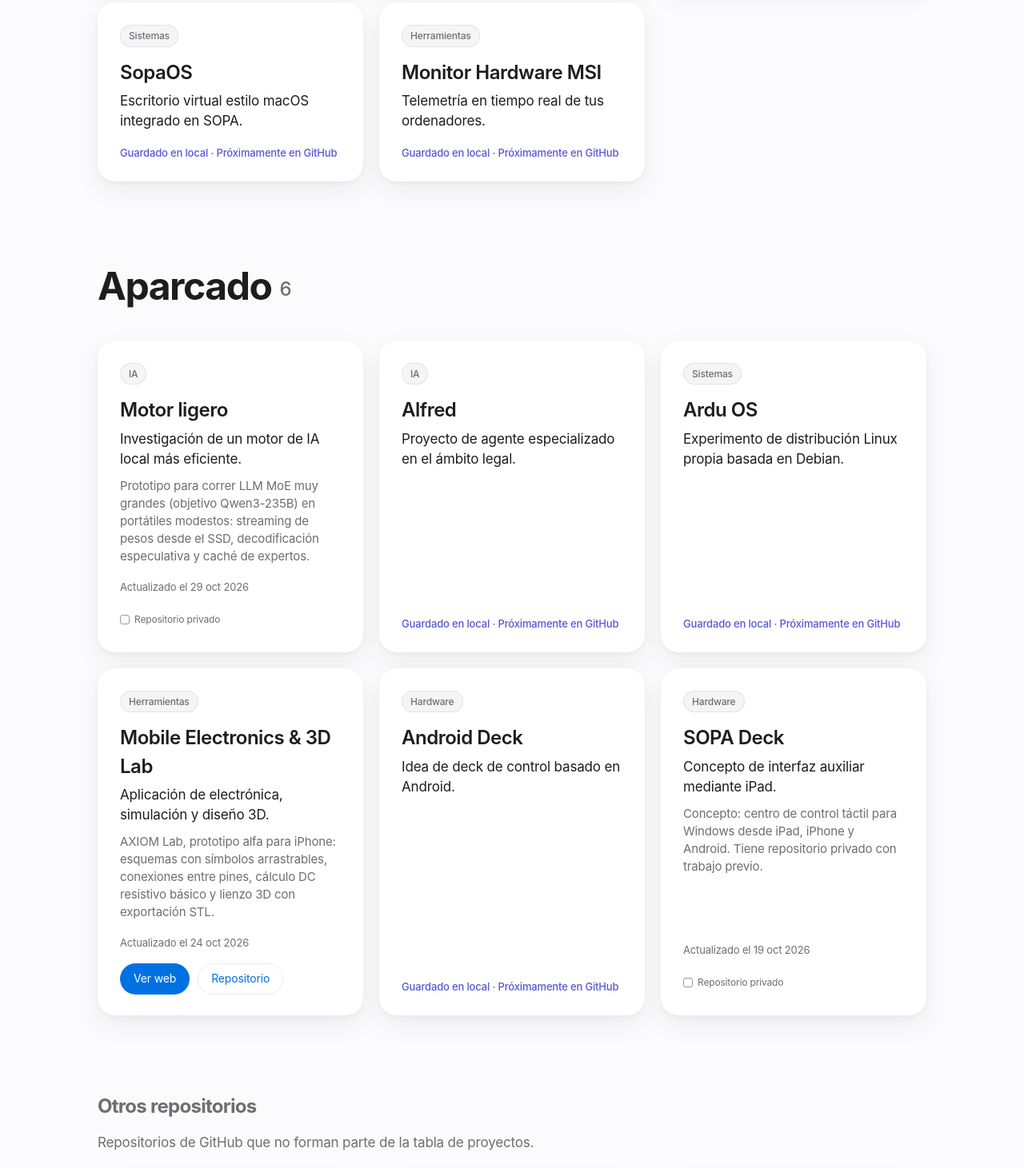
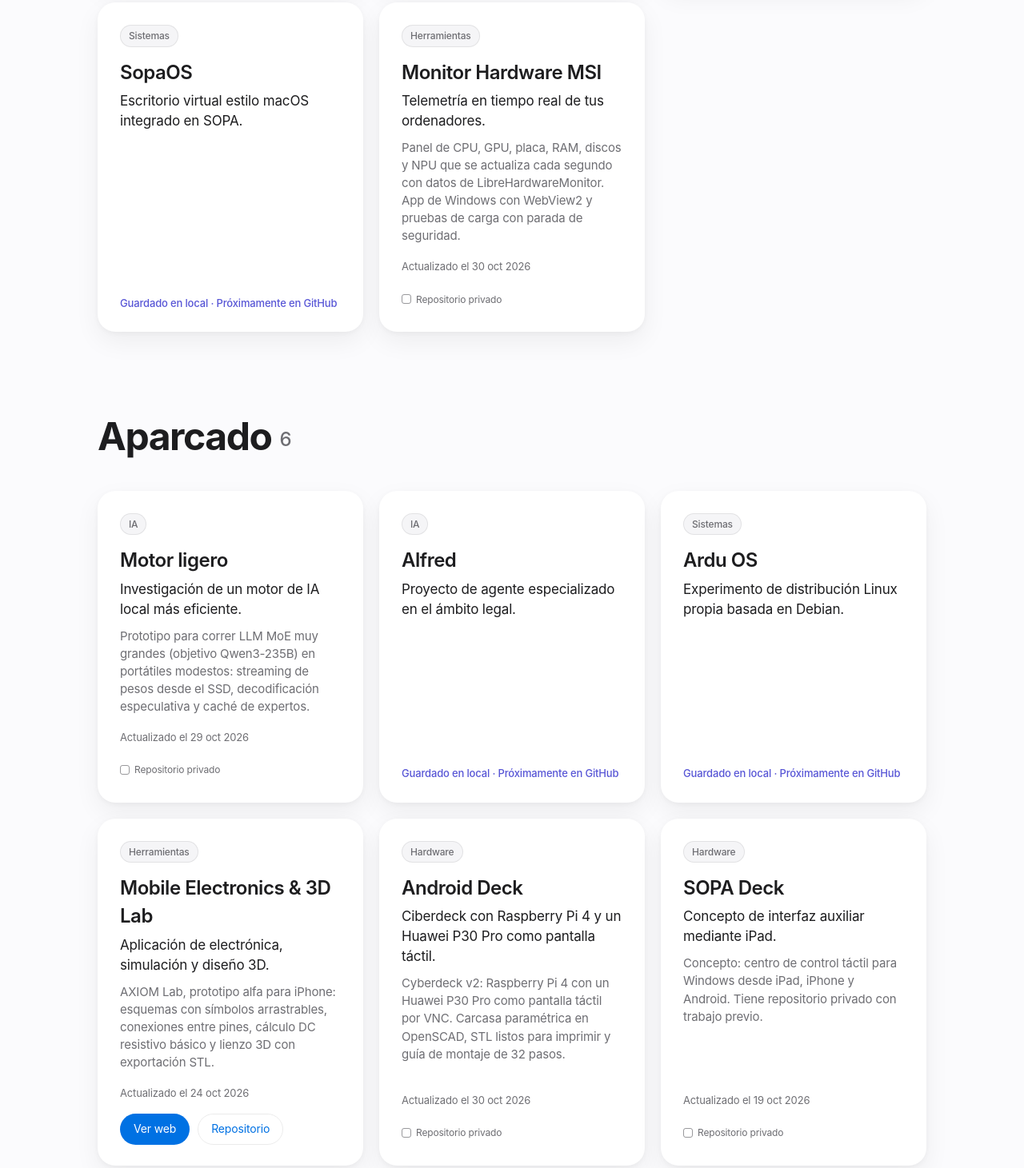
Before and after one commit to ardu01/proyectos, a plain HTML site: page index.html in a window 1280 px wide. Shown: the part 3317-4778 px from the top of the page at 80% size. Drawn offline with Linux system fonts and the light colour scheme.

Commit message:
Monitor Hardware MSI y Android Deck ya están en GitHub (repositorios privados)

```diff
--- a/index.html
+++ b/index.html
@@ -175,9 +175,9 @@ footer{text-align:center;color:var(--fg2);font-size:12px;padding:96px 22px 48px;
 </article><article class="card reveal" id="monitor-msi">
   <div class="pills"><span class="pill cat">Herramientas</span></div>
   <h3>Monitor Hardware MSI</h3>
-  <p class="tag">Telemetría en tiempo real de tus ordenadores.</p>
-  <p class="meta"><span class="localnote">Guardado en local · Próximamente en GitHub</span></p>
-
+  <p class="tag">Telemetría en tiempo real de tus ordenadores.</p><p class="desc">Panel de CPU, GPU, placa, RAM, discos y NPU que se actualiza cada segundo con datos de LibreHardwareMonitor. App de Windows con WebView2 y pruebas de carga con parada de seguridad.</p>
+  <p class="meta">Actualizado el 30 oct 2026</p>
+  <div class="btns"><span class="privlabel">Repositorio privado</span></div>
 </article></div></section>
 <section id="aparcado" class="sec g-aparcado"><h2 class="reveal">Aparcado <span class="count">6</span></h2><div class="grid"><article class="card reveal" id="motor-ligero">
   <div class="pills"><span class="pill cat">IA</span></div>
@@ -206,9 +206,9 @@ footer{text-align:center;color:var(--fg2);font-size:12px;padding:96px 22px 48px;
 </article><article class="card reveal" id="android-deck">
   <div class="pills"><span class="pill cat">Hardware</span></div>
   <h3>Android Deck</h3>
-  <p class="tag">Idea de deck de control basado en Android.</p>
-  <p class="meta"><span class="localnote">Guardado en local · Próximamente en GitHub</span></p>
-
+  <p class="tag">Ciberdeck con Raspberry Pi 4 y un Huawei P30 Pro como pantalla táctil.</p><p class="desc">Cyberdeck v2: Raspberry Pi 4 con un Huawei P30 Pro como pantalla táctil por VNC. Carcasa paramétrica en OpenSCAD, STL listos para imprimir y guía de montaje de 32 pasos.</p>
+  <p class="meta">Actualizado el 30 oct 2026</p>
+  <div class="btns"><span class="privlabel">Repositorio privado</span></div>
 </article><article class="card reveal" id="sopa-deck">
   <div class="pills"><span class="pill cat">Hardware</span></div>
   <h3>SOPA Deck</h3>
```
